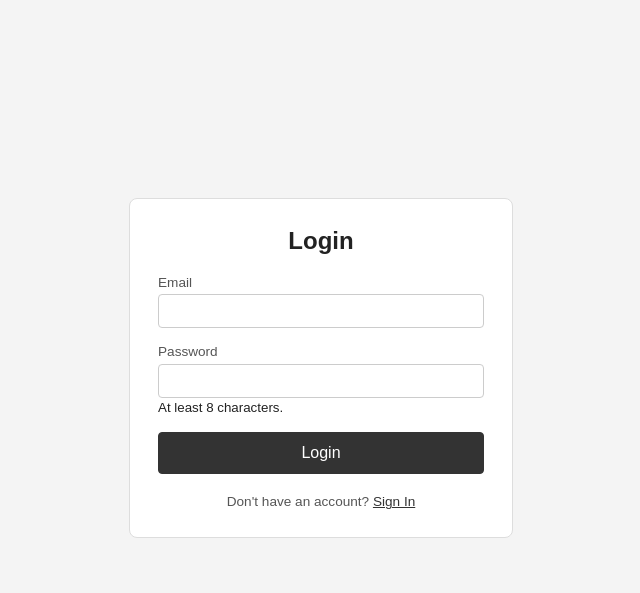
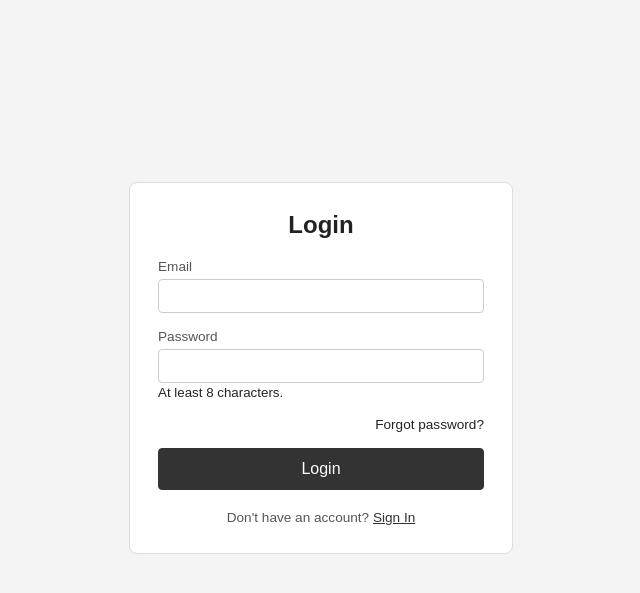
Before and after one commit to strg-ze/cmsc128-Lab1_CRUD_tipon, a Flask app: page /login in a window 1280 px wide. Shown: the part 55-648 px from the top of the page, without its empty margins (319-959 px from the left). Run offline with Flask 3, Linux system fonts and the light colour scheme.

Commit message:
feat: add forgot password button

```diff
--- a/static/css/style.css
+++ b/static/css/style.css
@@ -480,5 +480,16 @@ body{
     border: 1px dashed #888;
     border-radius: 4px;
     font-size: 0.8rem;
-    word-break: break-all;    /* long tokens must wrap, not overflow the card */
+    word-break: break-all;
 }
+
+.forgot-password {
+    align-self: flex-end;
+    font-size: 0.85rem;
+    color: inherit;
+    text-decoration: none;
+}
+
+.forgot-password:hover {
+    text-decoration: underline;
+}
--- a/templates/login.html
+++ b/templates/login.html
@@ -32,6 +32,7 @@
                         <p class="field-error">{{errors.password}}</p>
                     {% endif %}
             </div>
+            <a href="#" class="forgot-password">Forgot password?</a>
 
             <button type="submit" class="btn-submit">Login</button>
         </form>
```
